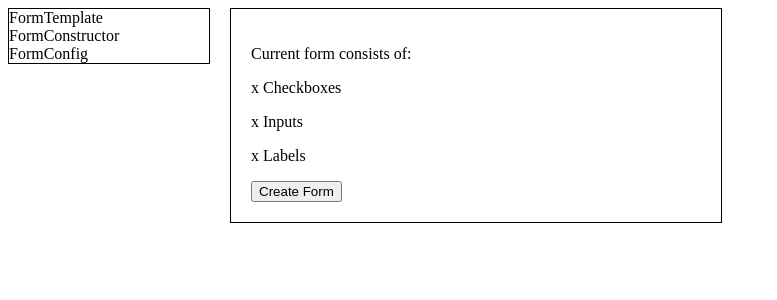
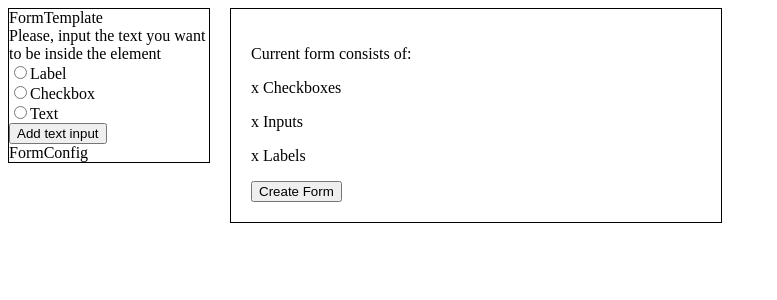
Before and after one commit to tony-blackie/form-constructor, a React app: page / in a window 1280 px wide. Shown: the top 300 px of the page, without its empty margins (0-777 px from the left). Built offline with nearby package versions, Linux system fonts and the light colour scheme.

Commit message:
Add elements for adding form components

```diff
--- a/src/components/FormConstructor.jsx
+++ b/src/components/FormConstructor.jsx
@@ -3,7 +3,26 @@ import React, { Component } from 'react';
 export default class FormConstructor extends Component {
     render() {
         return (
-            <div>FormConstructor</div>
+            <div className="constructor">
+                <div className="constructor__component">
+                    <label>Please, input the text you want to be inside the element</label>
+                    <div>
+                        <input type="radio" name="selectInputType" value="label" />
+                        <label>Label</label>
+                    </div>
+                    <div>
+                        <input type="radio" name="selectInputType" value="checkbox" />
+                        <label>Checkbox</label>
+                    </div>
+
+                    <div>
+                        <input type="radio" name="selectInputType" value="text" />
+                        <label>Text</label>
+                    </div>
+
+                    <button>Add text input</button>
+                </div>
+            </div>
         );
     }
 }
```
